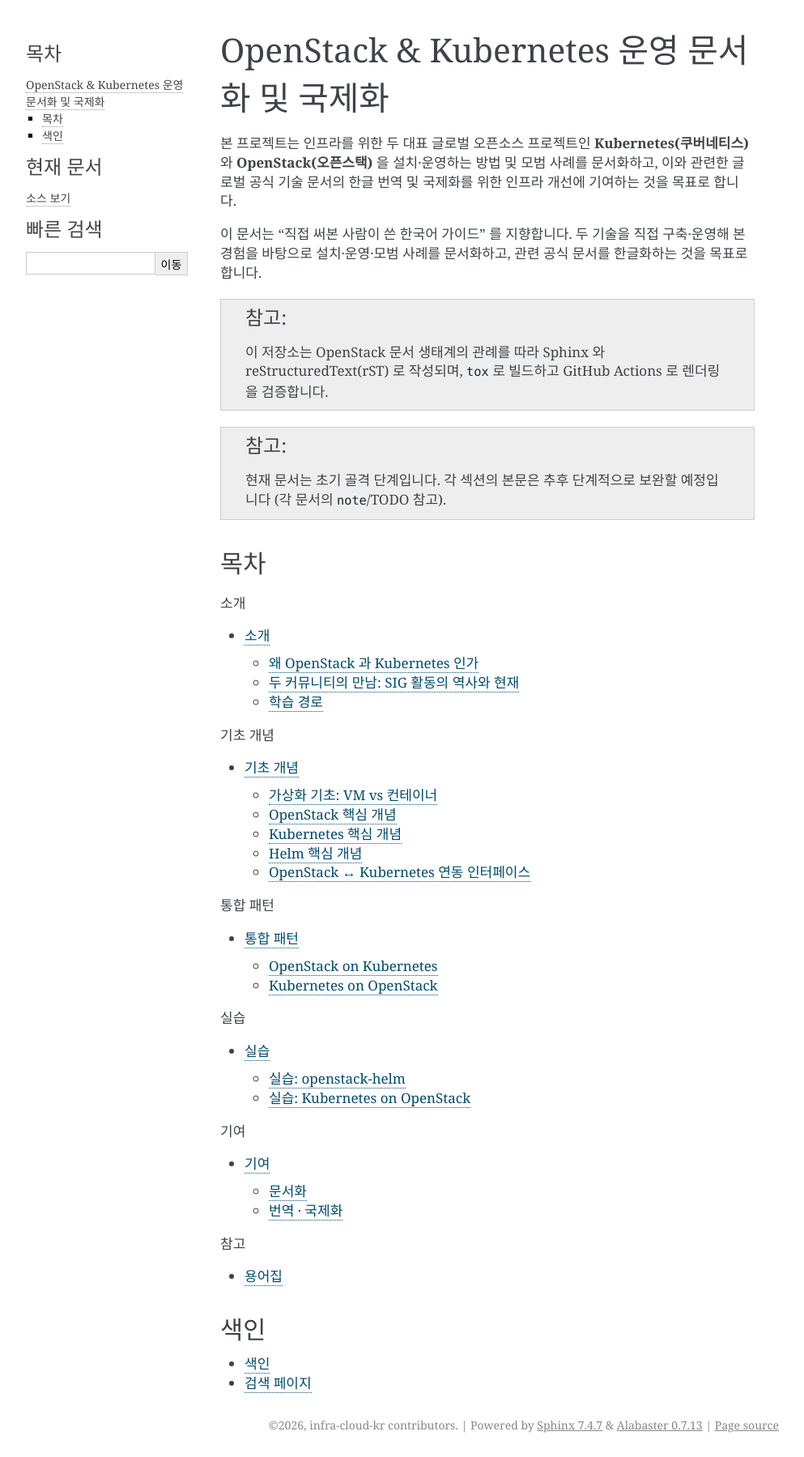
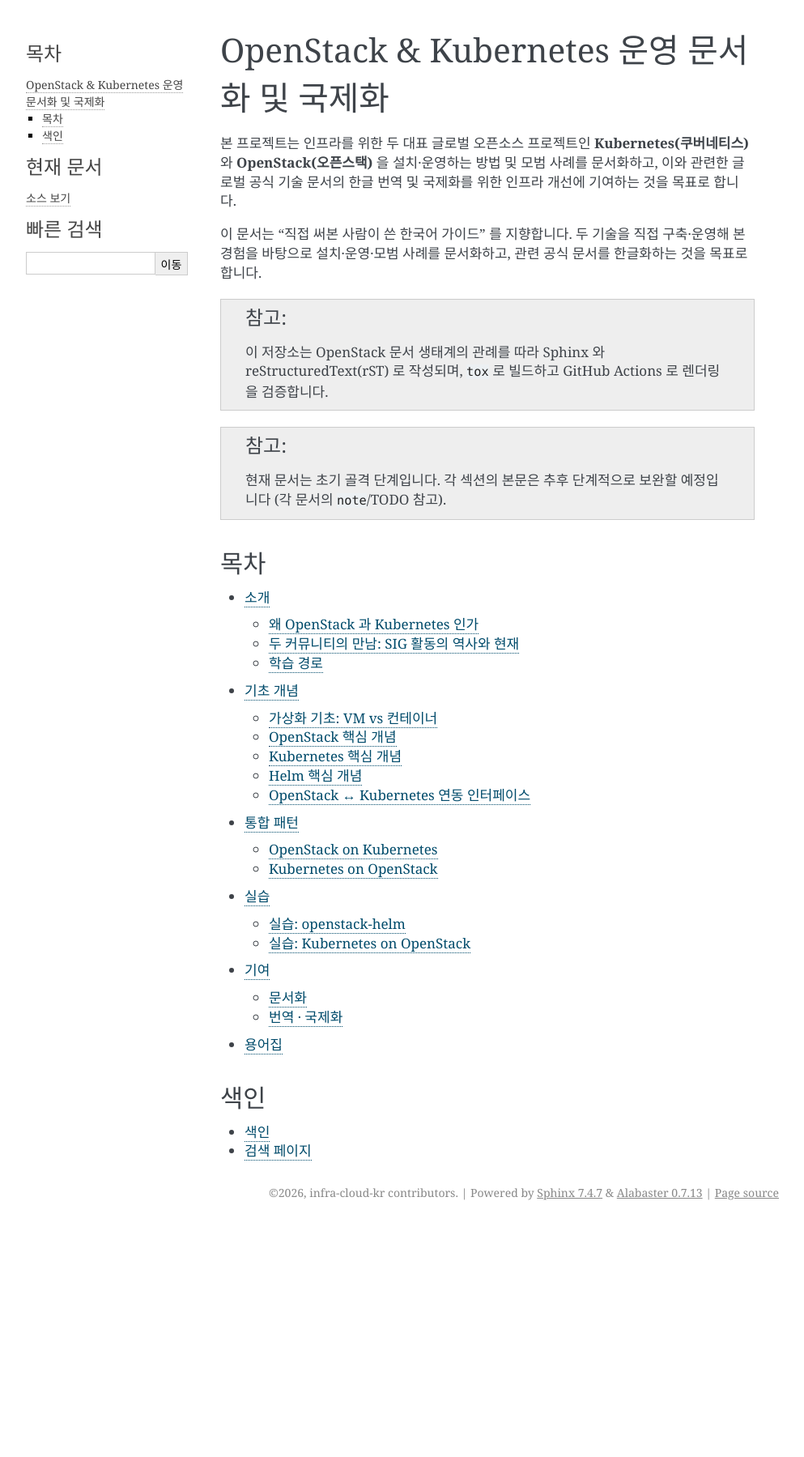
Before and after one commit to infra-cloud-kr/openstack-kubernetes, a Sphinx documentation site: the page built from doc/source/index.rst, in a window 1280 px wide. Shown: the whole page at 81% size, without its empty margins (148-1141 px from the left). Built offline with Sphinx 7.4.7, drawn with Linux system fonts in a browser that asks for light colours; after the commit the page ends 1512 px from its top, so only the background shows below that.

Commit message:
Fix duplicate labels in documentation sidebar TOC

```diff
--- a/doc/source/index.rst
+++ b/doc/source/index.rst
@@ -28,37 +28,31 @@
 
 .. toctree::
    :maxdepth: 2
-   :caption: 소개
 
    introduction/index
 
 .. toctree::
    :maxdepth: 2
-   :caption: 기초 개념
 
    foundations/index
 
 .. toctree::
    :maxdepth: 2
-   :caption: 통합 패턴
 
    integration-patterns
 
 .. toctree::
    :maxdepth: 2
-   :caption: 실습
 
    labs/index
 
 .. toctree::
    :maxdepth: 2
-   :caption: 기여
 
    contributing
 
 .. toctree::
    :maxdepth: 1
-   :caption: 참고
 
    glossary
 
```
